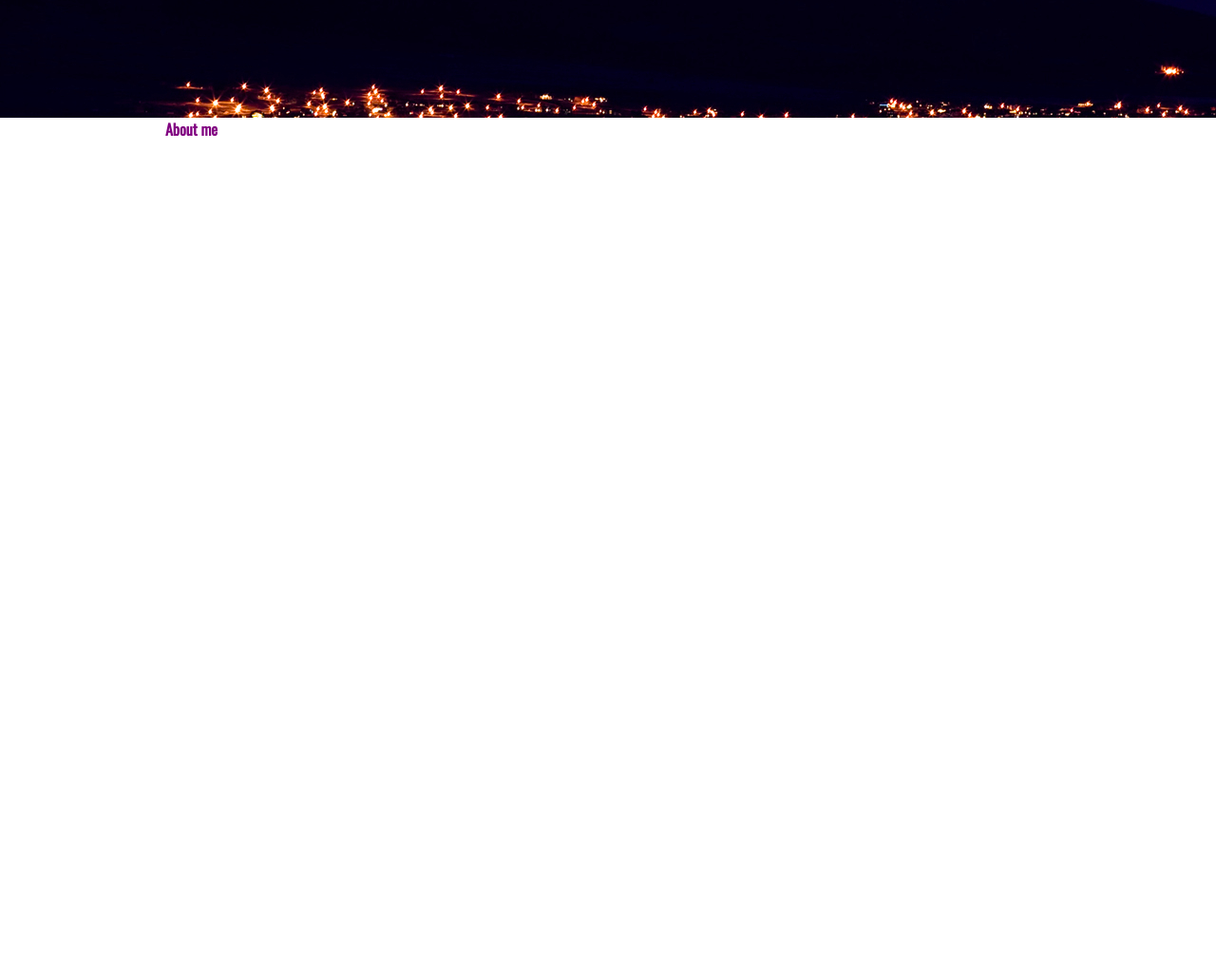
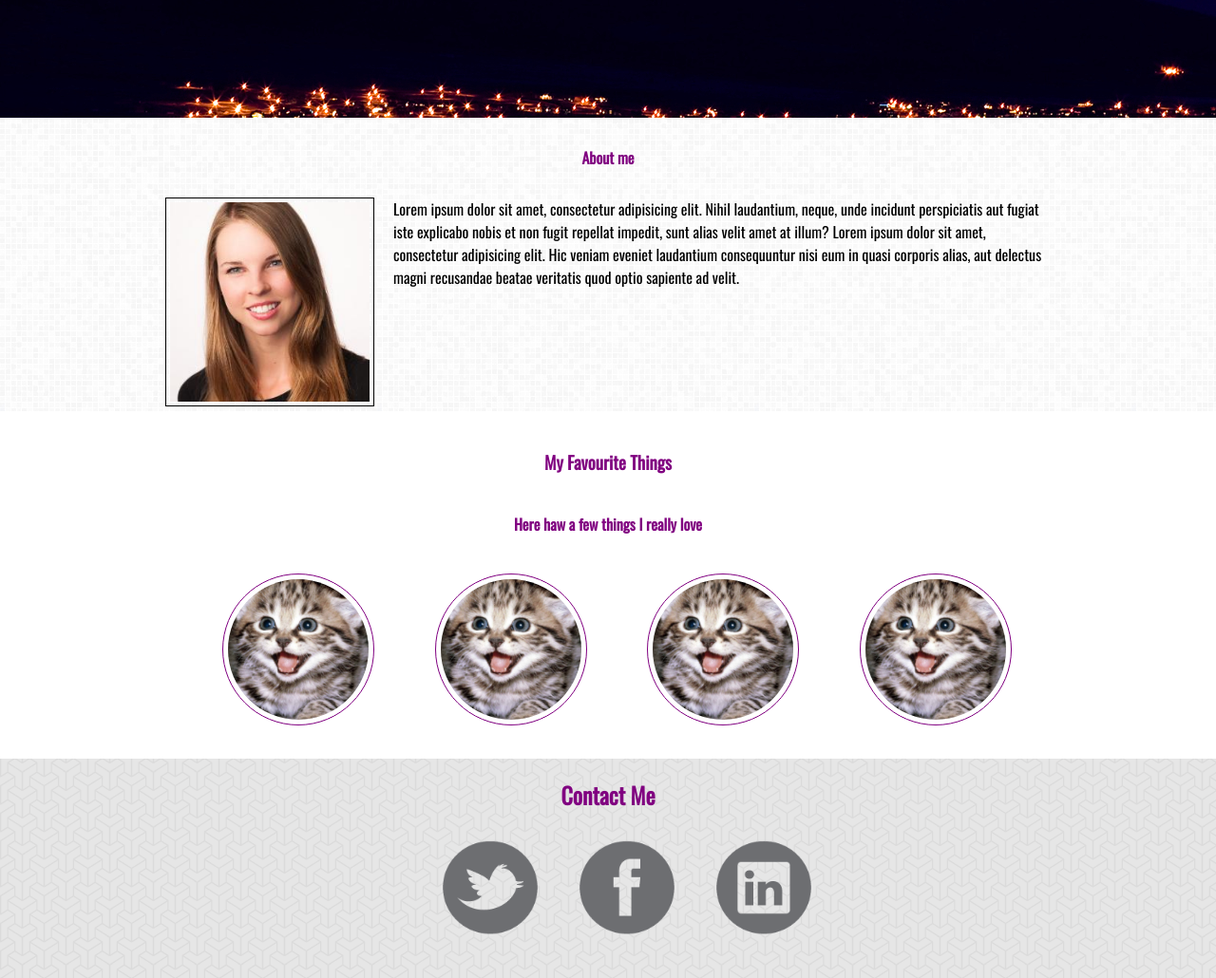
Before and after one commit to susan-TG/my-cute-page, a plain HTML site: page index.html in a window 1280 px wide. Shown: the part 500-1530 px from the top of the page at 95% size. Before the commit the page ends 800 px from the top, so only its background shows below. Drawn offline with nearby package versions, Linux system fonts and the light colour scheme.

Commit message:
agregue-background

```diff
--- a/css/main.css
+++ b/css/main.css
@@ -28,9 +28,59 @@ ul {
 h1 {
 	font-size: 40px;
 }
-h3 {
+section .banner h3 {
 	font-size: 24px;
+}section .perfil h4 {
+	color: purple;
+	text-align: center;
+	padding-top: 30px;
+	padding-bottom: 30px;
 }
-h4 {
+.perfil img {
+	border: 1px solid black;
+	padding: 4px;
+	width: 220px;
+	height: 220px;
+}
+
+section .perfil {
+	background: url(../images/tile1.png);
+}
+section .gatos h3, h4 {
+	text-align: center;
 	color: purple;
+	padding-top: 40px;
 }
+section .gatos img {
+	border-radius: 50%;
+	border: 1px solid purple;
+	text-align: center;
+	width: 160px;
+	height: 160px;
+	margin-top: 40px;
+	margin-left: 60px;
+	padding: 5px;
+}
+#fila-gatos {
+	margin-bottom: 30px;
+}
+.pie {
+	background: url(../images/tile2.png);
+}
+.redes img {
+	width: 100px;
+	height: 100px;
+	margin-left: 40px;
+	margin-top: 30px;
+}
+.redes {
+	text-align: center;
+	padding-bottom: 40px;
+}
+.text-footer {
+	text-align: center;
+}
+.text-footer {
+	color: purple;
+	margin-top: 20px;
+}
--- a/index.html
+++ b/index.html
@@ -34,13 +34,68 @@
 		</div>
 	</section>
 	<section>
-		<div class="container">
-			<div class="row">
-				<div class="col-12">
-					<h4>About me</h4>
+		<div class="perfil">
+			<div class="container">
+				<div class="row">
+					<div class="col-12">
+						<h4>About me</h4>
+					</div>
+				</div>
+				<div class="row">
+					<div class="col-3">
+						<img src="images/profile.jpg">
+					</div>
+					<div class="col-9">
+						<p>Lorem ipsum dolor sit amet, consectetur adipisicing elit. Nihil laudantium, neque, unde incidunt perspiciatis aut fugiat iste explicabo nobis et non fugit repellat impedit, sunt alias velit amet at illum?
+						Lorem ipsum dolor sit amet, consectetur adipisicing elit. Hic veniam eveniet laudantium consequuntur nisi eum in quasi corporis alias, aut delectus magni recusandae beatae veritatis quod optio sapiente ad velit.</p>
+					</div>
 				</div>
 			</div>
 		</div>
 	</section>
+	<section>
+		<div class="gatos">
+			<div class="container">
+				<div class="row">
+					<div class="col-12">
+						<div class="titulos-gato">
+							<h3>My Favourite Things</h3>
+							<h4>Here haw a few things I really love</h4>
+						</div>
+					</div>
+				</div>
+				<div id="fila-gatos" class="row">
+					<div class="col-12">
+						<img src="images/kitten.jpg">
+						<img src="images/kitten.jpg">
+						<img src="images/kitten.jpg">
+						<img src="images/kitten.jpg">
+					</div>
+				</div>
+			</div>
+		</div>
+	</section>
+	<footer>
+		<div class="pie">
+			<div class="container">
+				<div class="row">
+					<div class="col-12">
+						<div class="text-footer">
+							<h2>Contact Me</h2>
+						</div>
+					</div>
+			 	</div>
+			 	<div class="row">
+					<div class="col-12">
+						<div class="redes">
+							<img src="images/twitter.png">
+							<img src="images/facebook.png">
+							<img src="images/linkedin.png">
+						</div>
+					</div>
+			 	</div>
+			</div>
+		</div>
+	</footer>
   </body>
 </html>
```
